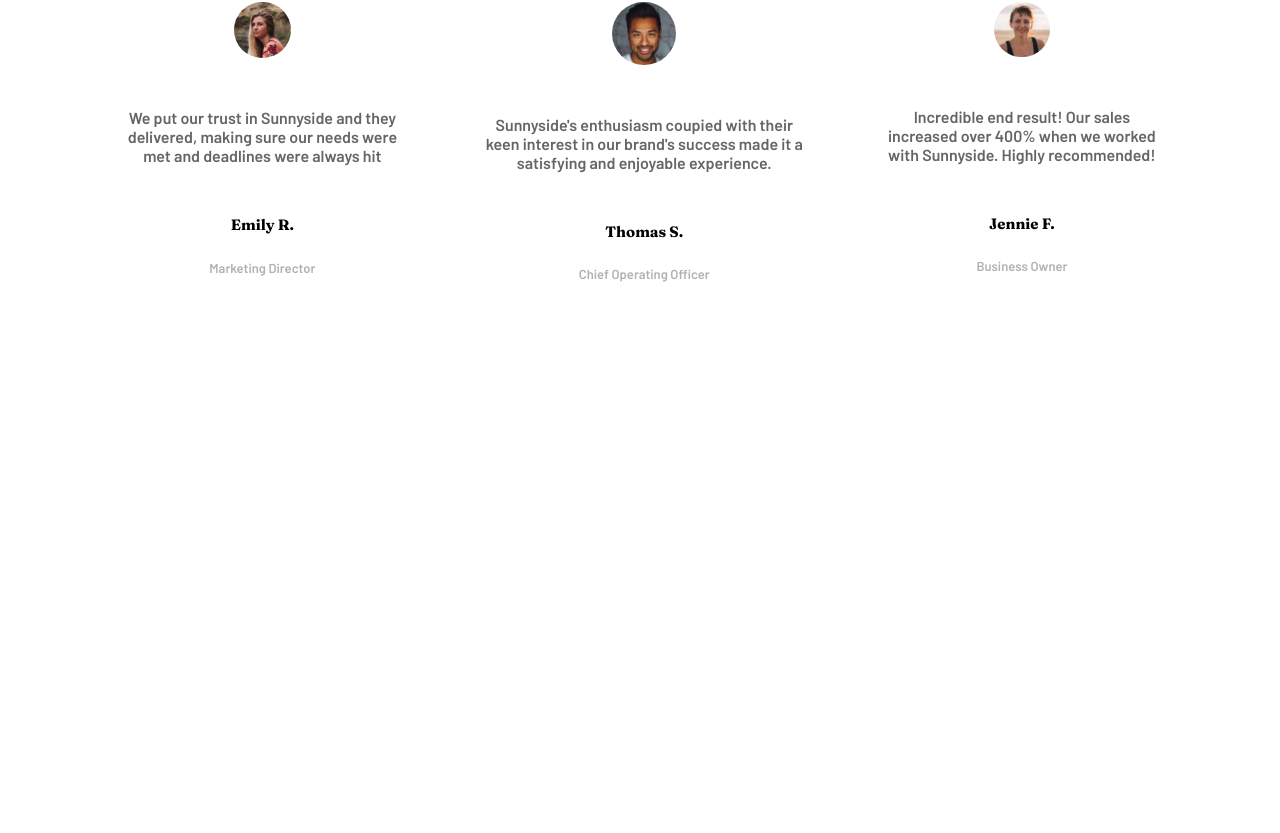
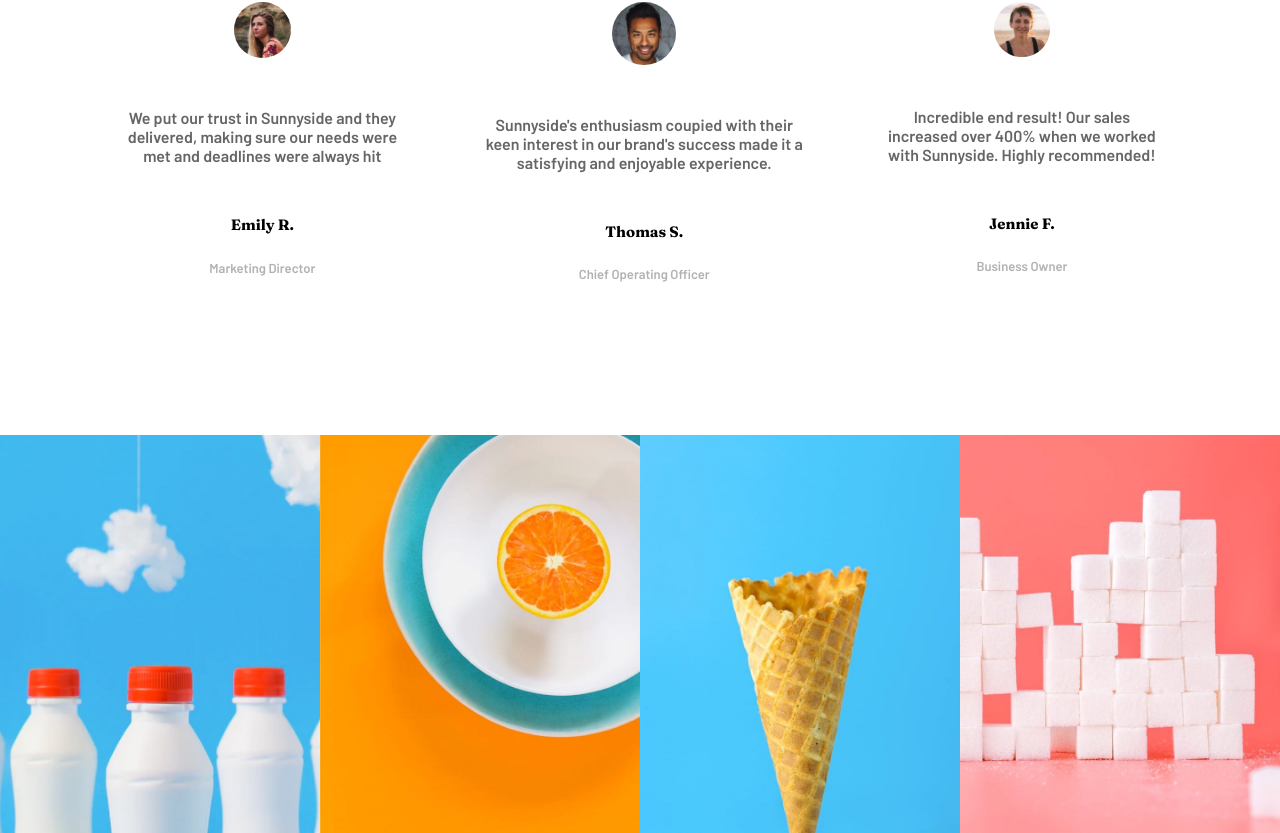
Before and after one commit to vizaanandyaa/sunnyside-agency-cp-react, a React (Create React App) app: page / in a window 1280 px wide. Shown: the part 2409-3242 px from the top of the page. Before the commit the page ends 2844 px from the top, so only its background shows below. Built offline with nearby package versions, Linux system fonts and the light colour scheme.

Commit message:
gallery added and done

```diff
--- /dev/null
+++ b/src/components/Gallery.jsx
@@ -0,0 +1,22 @@
+import { Component } from "react";
+import milk from "../images/desktop/image-gallery-milkbottles.jpg";
+import orange from "../images/desktop/image-gallery-orange.jpg"
+import cone from "../images/desktop/image-gallery-cone.jpg"
+import sugar from "../images/desktop/image-gallery-sugarcubes.jpg"
+
+class Gallery extends Component{
+    render(){
+        const images = [milk,orange,cone,sugar]
+        return(
+            <div className="gallery">
+                {images.map((image,index)=>{
+                    return(
+                        <img key={index} src={image} alt="" />
+                    )
+                })}
+            </div>
+        )
+    }
+}
+
+export default Gallery;
--- a/src/components/stylesheet.css
+++ b/src/components/stylesheet.css
@@ -179,3 +179,11 @@
     font-size: 13px;
     opacity: 0.3;
 }
+
+.gallery{
+    display: flex;
+}
+
+.gallery img{
+    width: 25%;
+}
--- a/src/index.js
+++ b/src/index.js
@@ -1,11 +1,11 @@
 import React from 'react';
 import ReactDOM from 'react-dom/client';
 import './index.css';
-import App from './App';
 import Header from './components/Header';
 import Content from './components/Content';
 import Services from './components/Services';
 import Testimonials from './components/Testimonials';
+import Gallery from './components/Gallery';
 import reportWebVitals from './reportWebVitals';
 
 const root = ReactDOM.createRoot(document.getElementById('root'));
@@ -15,6 +15,7 @@
     <Content />
     <Services/>
     <Testimonials />
+    <Gallery />
   </React.StrictMode>
 );
 
```
